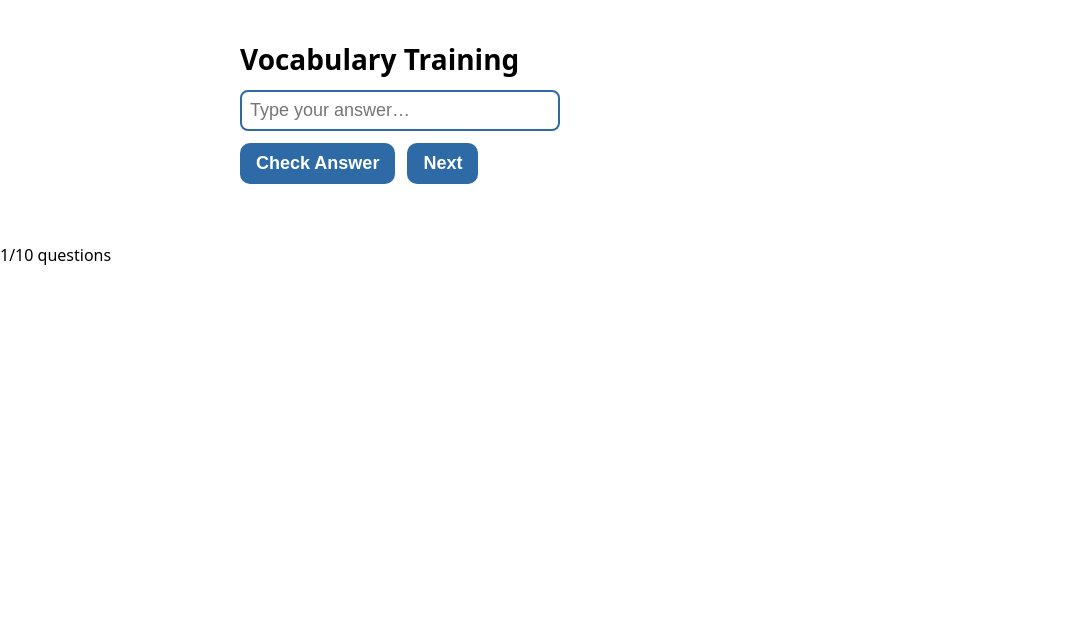
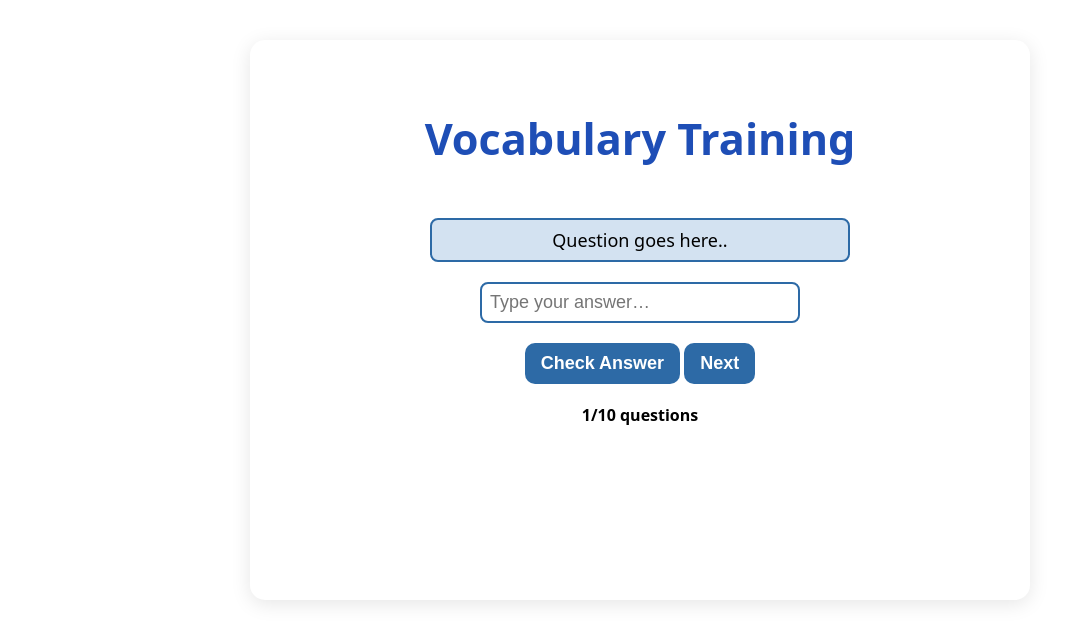
Before and after one commit to LanguageLearningApp-Project/VocabularyLearningEnvironment, a Django app: page / in a window 1280 px wide. Shown: the top 643 px of the page, without its empty margins (0-1080 px from the left). Run offline with Django 5.2, Linux system fonts and the light colour scheme.

Commit message:
Html file layout is edited

```diff
--- a/VocabularyLearningEnvironment/templates/vocab/home.html
+++ b/VocabularyLearningEnvironment/templates/vocab/home.html
@@ -2,11 +2,14 @@
 {% block title %}Home{% endblock %}
 
 {% block content %}
-  <div style="display:flex; flex-direction:column; align-items:flex-start; gap:12px;">
-    <h1 style="font-size:28px; margin:0;">Vocabulary Training</h1>
+    <h1>Vocabulary Training</h1>
+
+    <div class="question-box" id="questionbox">
+            Question goes here..
+    </div>
 
     <input id="answer" type="text" placeholder="Type your answer…"
-           style="font-size:18px; width:300px; padding:8px; border:2px solid #2d6aa6; border-radius:8px;">
+        style="font-size:18px; width:300px; padding:8px; border:2px solid #2d6aa6; border-radius:8px; margin-top:20px;">
 
     <div class="btn-row">
         <button id="check" class="btn">Check Answer</button>
@@ -14,16 +17,53 @@
     </div>
 
     <pre id="out" style="margin:8px 0 0; font-size:16px;"></pre>
-  </div>
+    <p id="progress" style="margin-top:20px; font-weight:600;"></p>
 
 <style>
-    .btn-row{ display:flex; gap:12px; }
+    .container {
+        background-color: white;
+        border-radius: 15px;
+        padding: 40px;
+        box-shadow: 0 4px 20px rgba(0, 0, 0, 0.1);
+        width: 95%;
+        height: 60vh;
+        max-width: 700px;
+        text-align: center;
+    }
+    h1 {
+        color: #1e4eb6;
+        font-size: 2.7em;
+        margin-bottom: 30px;
+        font-weight: bold;
+    }
+
+    .question-box {
+        font-size:18px;
+        width:400px;
+        padding:8px;
+        border:2px solid #2d6aa6;
+        background-color:#d3e2f1;
+        border-radius:8px;
+        margin: 50px auto 0 auto;
+        display: block;
+    }
+
+    .btn-row {
+        display:flex;
+        gap:12px;
+        margin: 20px auto 0 auto;
+        display: block;
+    }
+
     .btn{
         font-size:18px; background:#2d6aa6; color:#fff;
         padding:10px 16px; border:0; border-radius:10px;
         cursor:pointer; font-weight:600;
     }
-    .btn:hover{ filter:brightness(1.05); }
+    .btn:hover{
+        filter:brightness(1.05);
+    }
+
 </style>
 {% endblock %}
 
```
Lines whose indentation alone changed are shown as unchanged.
